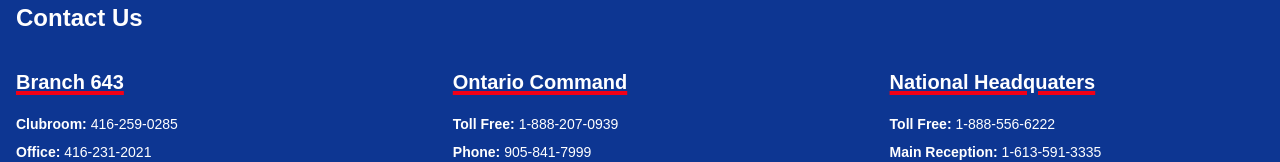
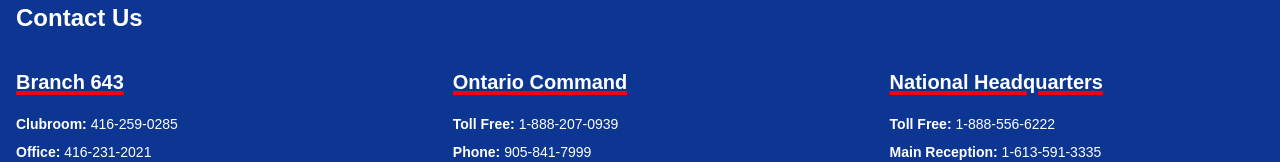
Before and after one commit to kporemba/rcl643, a React (Vite) app: page /history/branch528 in a window 1280 px wide. Shown: the part 1574-1736 px from the top of the page. Built offline with nearby package versions, Linux system fonts and the light colour scheme.

Commit message:
two typos and hide the bottom nav

```diff
--- a/src/App.jsx
+++ b/src/App.jsx
@@ -23,8 +23,10 @@ import Branch217 from "./pages/Branch217/Branch217.jsx";
 import Branch266 from "./pages/Branch266/Branch266.jsx";
 import Branch286 from "./pages/Branch286/Branch286.jsx";
 import Branch528 from "./pages/Branch528/Branch528.jsx";
+import { useState } from "react";
 
 function App() {
+  const [hideFooter, setHideFooter] = useState(false);
   return (
     <div className="app">
       <BrowserRouter>
@@ -39,7 +41,10 @@ function App() {
           <Route path="/history/streight" element={<Streight />} />
           <Route path="/history" element={<History />} />
           <Route path="/gallery" element={<PhotoGallery />} />
-          <Route path="/events" element={<Events />} />
+          <Route
+            path="/events"
+            element={<Events setHideFooter={setHideFooter} />}
+          />
           <Route path="/event/:id" element={<PhotoTemplate />} />
           <Route path="/veterans" element={<Veterans />} />
           <Route path="/history/branch-summary" element={<BranchHistory />} />
@@ -52,7 +57,7 @@ function App() {
           <Route path="/history/branch286" element={<Branch286 />} />
           <Route path="/history/branch528" element={<Branch528 />} />
         </Routes>
-        {window.location.pathname !== "/events" && <Footer />}
+        {!hideFooter && <Footer />}
       </BrowserRouter>
     </div>
   );
--- a/src/components/Footer/Footer.jsx
+++ b/src/components/Footer/Footer.jsx
@@ -61,7 +61,7 @@ function footer() {
           </p>
         </div>
         <div className="footer__group">
-          <h3 className="footer__subtitle"> National Headquaters</h3>
+          <h3 className="footer__subtitle"> National Headquarters</h3>
           <p className="homepage__text">
             <strong>Toll Free:</strong> 1-888-556-6222
           </p>
--- a/src/pages/ContactInfo/Contact.jsx
+++ b/src/pages/ContactInfo/Contact.jsx
@@ -63,7 +63,7 @@ function Contact() {
           </p>
         </div>
         <div className="contact__group">
-          <h2 className="contact__subtitle"> National Headquaters</h2>
+          <h2 className="contact__subtitle"> National Headquarters</h2>
           <p className="homepage__text">
             <strong>Toll Free:</strong> 1-888-556-6222
           </p>
--- a/src/pages/Events/Events.jsx
+++ b/src/pages/Events/Events.jsx
@@ -3,11 +3,20 @@ import { NavLink } from "react-router";
 import Event from "../../components/Event/Event";
 import allEvents from "./events.json";
 import { sortEvents } from "./utils";
+import { useEffect } from "react";
 
 const USE_FB_EVENTS = true;
 
-function Events() {
+function Events(props) {
+  const { setHideFooter } = props;
   const { currentEvents, pastEvents } = sortEvents();
+
+  useEffect(() => {
+    setHideFooter(true);
+    return () => {
+      setHideFooter(false);
+    };
+  }, []);
   if (USE_FB_EVENTS) {
     return (
       <iframe
```
